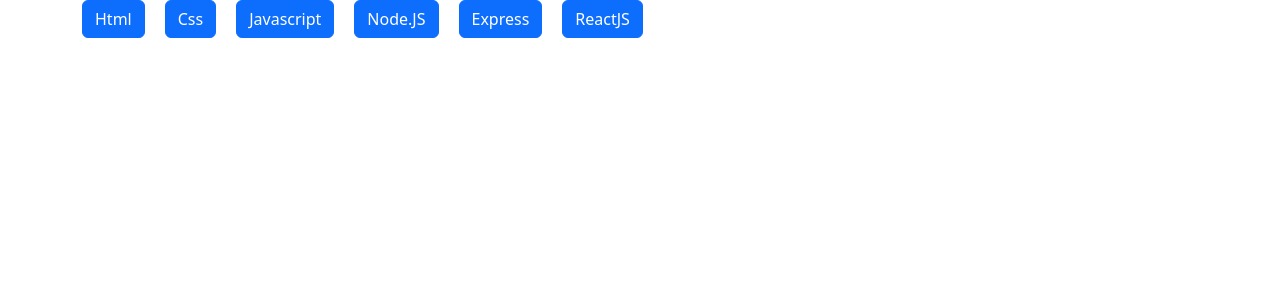
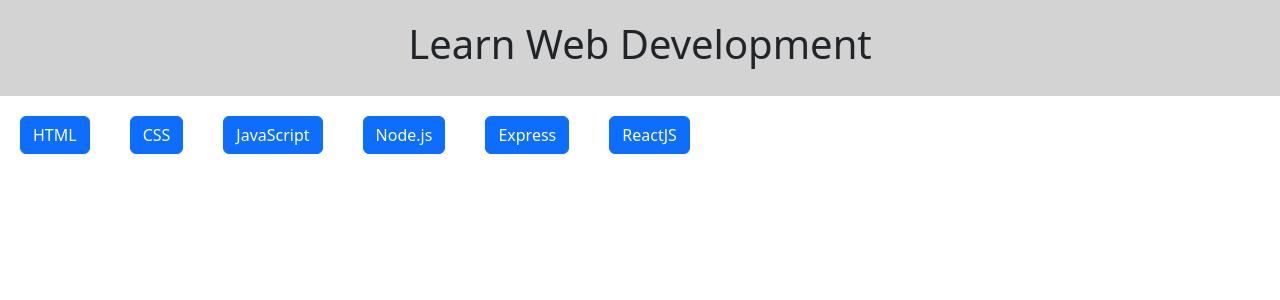
Before and after one commit to severogianluca/react-use-state, a React (Vite) app: page / in a window 1280 px wide. Shown: the top 300 px of the page. Built offline with nearby package versions, Linux system fonts and the light colour scheme.

Commit message:
Feat: fix bottom

```diff
--- a/src/component/Button.jsx
+++ b/src/component/Button.jsx
@@ -1,14 +1,25 @@
+import languages from "../data/languages";
 function Button() {
+
+
+
     return (
-        <div className="container gap-btn">
-            <button type="button" className="btn btn-primary">Html</button>
-            <button type="button" className="btn btn-primary">Css</button>
-            <button type="button" className="btn btn-primary">Javascript</button>
-            <button type="button" className="btn btn-primary">Node.JS</button>
-            <button type="button" className="btn btn-primary">Express</button>
-            <button type="button" className="btn btn-primary">ReactJS</button>
-        </div>
+
+        languages.map(element =>(
+
+            <button type="button" className="btn btn-primary">{element.title}</button>
+
+        ))
+
     );
 }
 
 export default Button
+
+
+{/* <button type="button" className="btn btn-primary">Html</button>
+<button type="button" className="btn btn-primary">Css</button>
+<button type="button" className="btn btn-primary">Javascript</button>
+<button type="button" className="btn btn-primary">Node.JS</button>
+<button type="button" className="btn btn-primary">Express</button>
+<button type="button" className="btn btn-primary">ReactJS</button> */}
--- a/src/component/Main.jsx
+++ b/src/component/Main.jsx
@@ -2,9 +2,16 @@
 import Button from "./Button"
 
 console.log(languages)
-function Main(){
-    return(
-        <Button />
+function Main() {
+    return (
+        <>
+            <div className="bg-grey">
+                <h1>Learn Web Development</h1>
+            </div>
+            <Button />
+        </>
+
+
     )
 }
 export default Main
--- a/src/index.css
+++ b/src/index.css
@@ -4,9 +4,18 @@
   padding: 0;
   box-sizing: border-box;
 }
+.bg-grey{
+  background-color: lightgrey;
+  padding: 20px 0px;
+}
 
-.gap-btn{
-  display: flex;
-  gap: 20px
+h1{
+  text-align: center;
+}
+
+.btn{
+  margin: 20px;
+  justify-content: center;
+
 
 }
```
